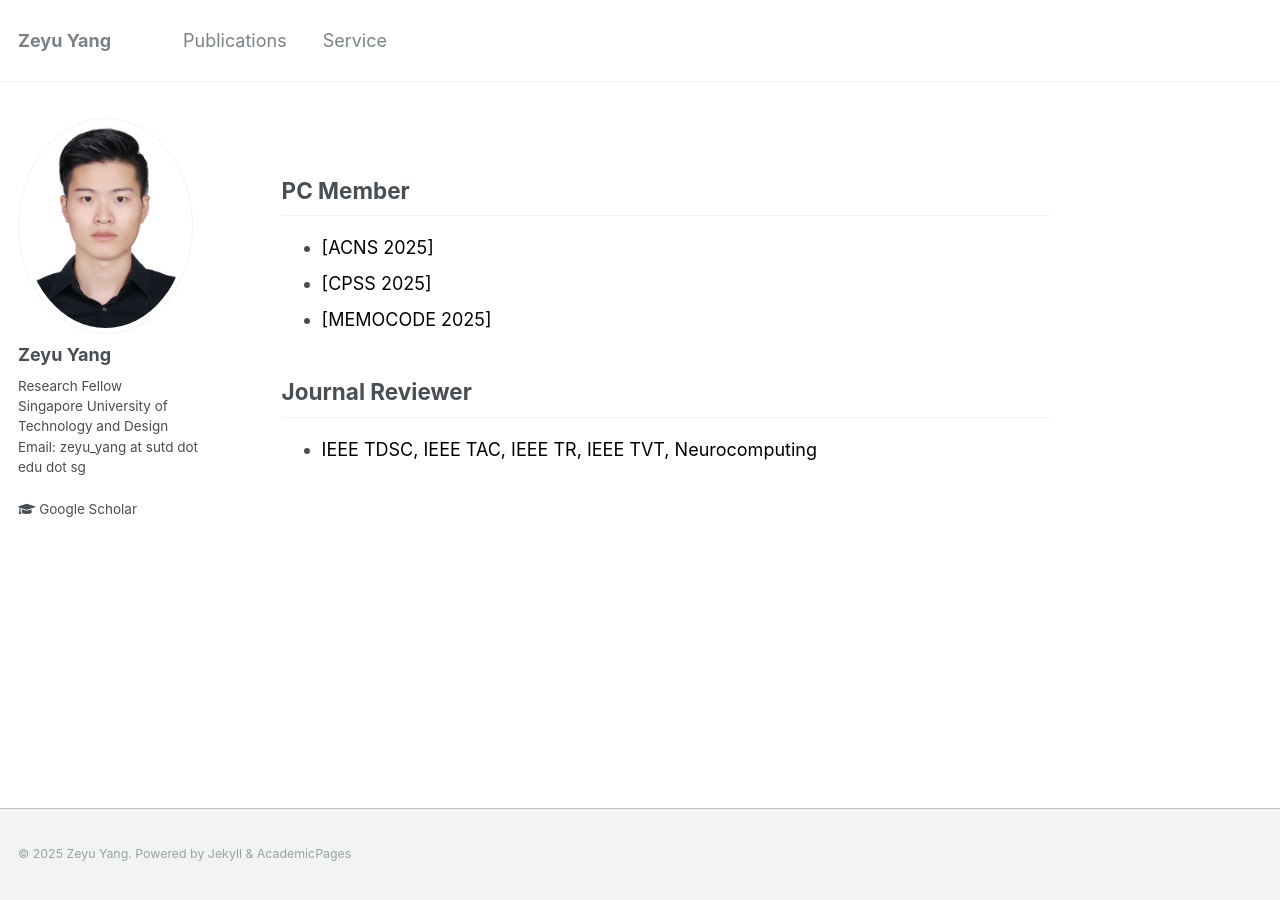
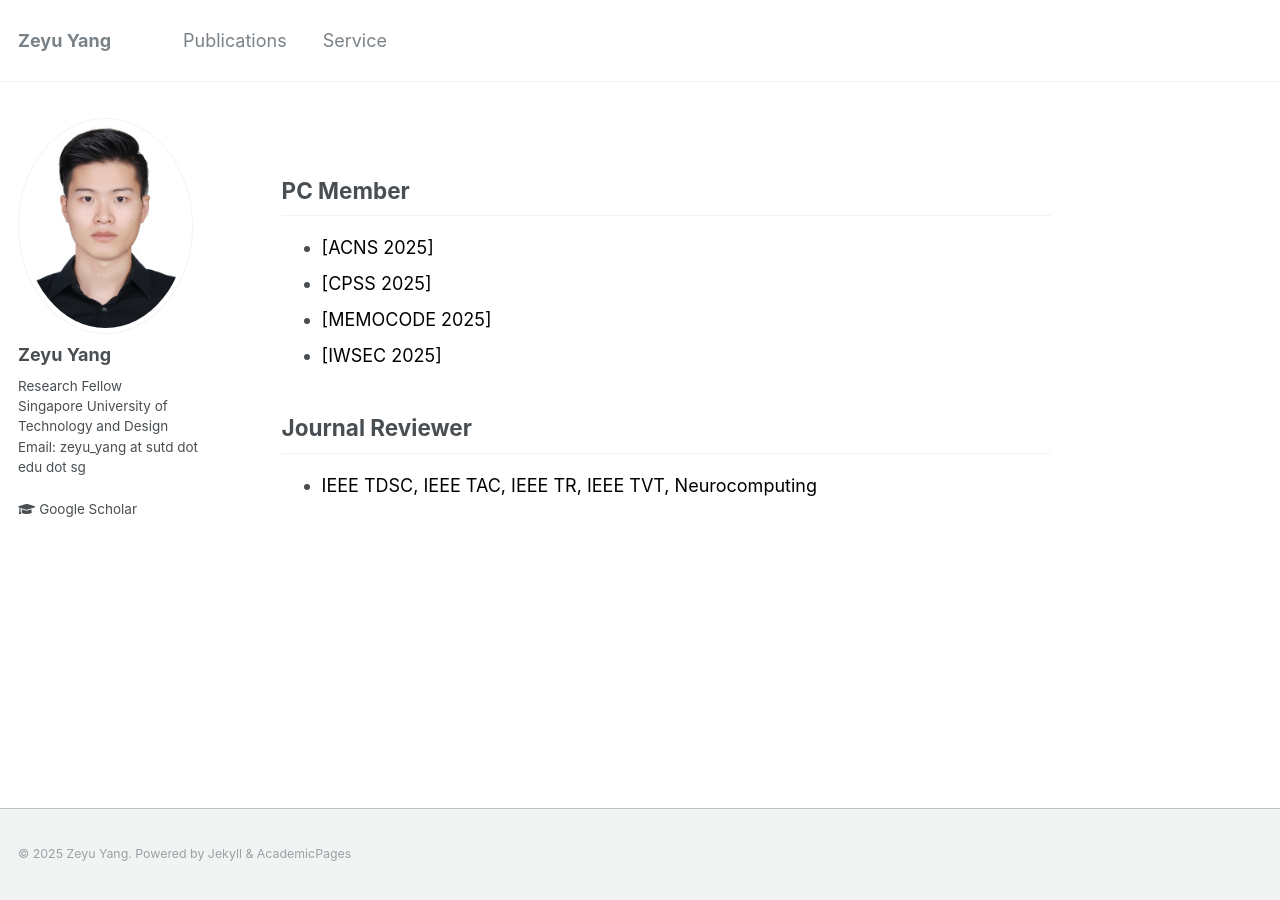
Before and after one commit to zeyuid/zeyuid.github.io, a Jekyll site: the page built from _pages/service.md, in a window 1280 px wide. Built offline with Jekyll 4.4.1, drawn with Linux system fonts in a browser that asks for light colours.

Commit message:
add file

```diff
--- a/_pages/service.md
+++ b/_pages/service.md
@@ -12,7 +12,7 @@ author_profile: true
 <!-- [<font color="#000000">CPSS 2025 </font>](http://jianying.space/cpss/CPSS2025/) -->
 * <a href="https://memocode2025.github.io/callforpapers.html" style="text-decoration: none;"><font color="#000000">[MEMOCODE 2025]</font></a>
 <!-- [<font color="#000000">MEMOCODE 2025 </font>](https://memocode2025.github.io/callforpapers.html)  -->
-
+* <a href="https://www.iwsec.org/2025/" style="text-decoration: none;"><font color="#000000">[IWSEC 2025]</font></a>
 
 
 
```
